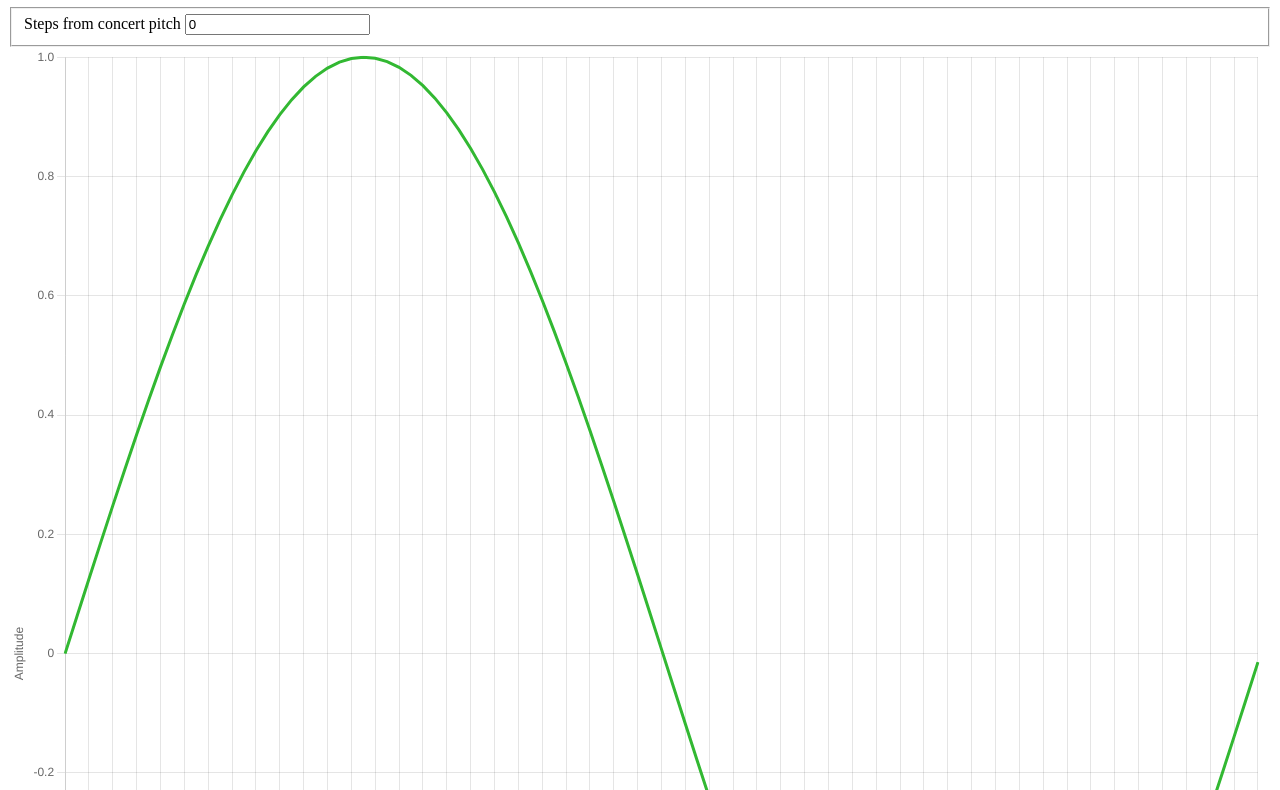
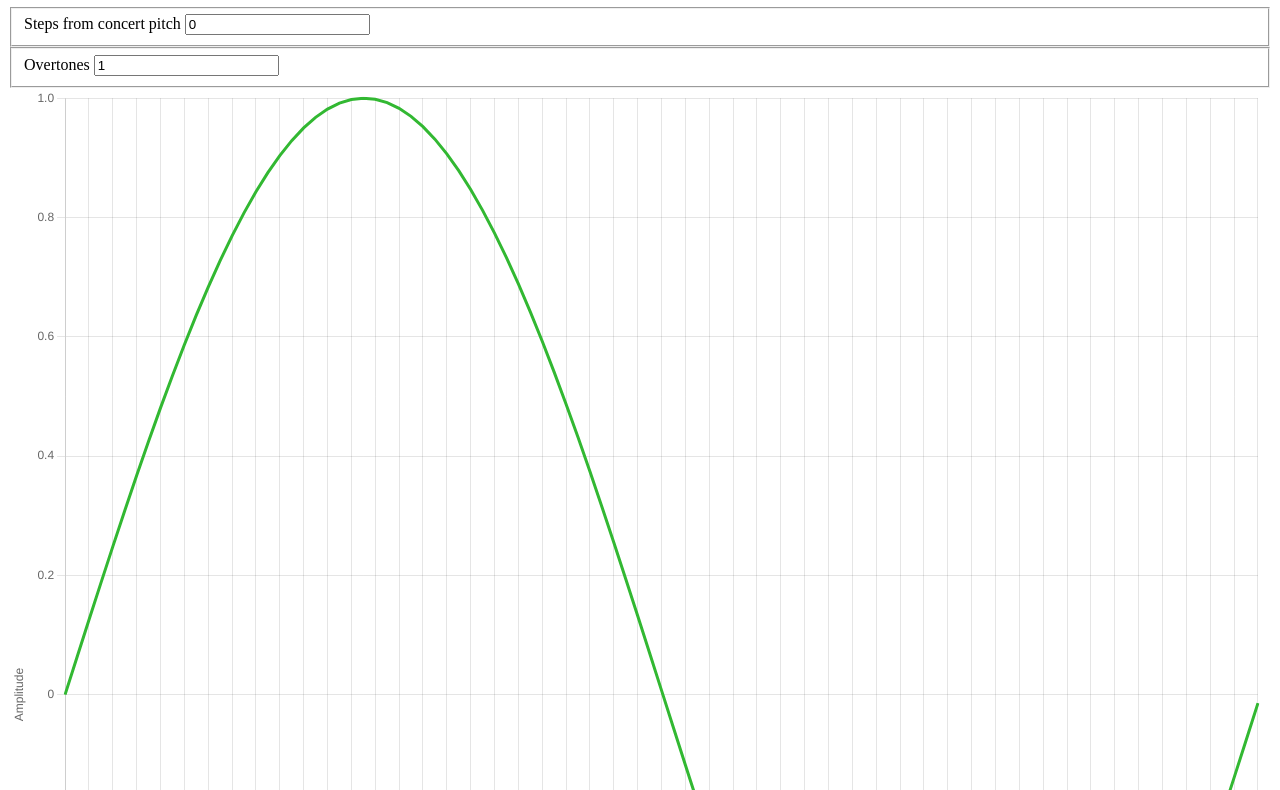
Before and after one commit to dmgarland/synth-oscilloscope, a plain HTML site: page index.html in a window 1280 px wide. Shown: the part 73-863 px from the top of the page. Drawn offline with Linux system fonts and the light colour scheme.

Commit message:
Dynamically add over/undertones

```diff
--- a/index.html
+++ b/index.html
@@ -11,6 +11,11 @@
             <input type="number" id="steps" value="0" onchange="update()" />
         </fieldset>
 
+        <fieldset>
+            <label for="overtones">Overtones</label>
+            <input type="text" id="overtones" value="1" onchange="update()" />
+        </fieldset>
+
         <canvas id="oscilloscope" width="600" height="600"></canvas>
 
         <script src="js/synth.js"></script>
--- a/js/synth.js
+++ b/js/synth.js
@@ -7,34 +7,39 @@ var audioCtx = new (window.AudioContext || window.webkitAudioContext)();
 
 var seconds = 1;
 var total_samples = audioCtx.sampleRate * seconds;
-var myArrayBuffer = audioCtx.createBuffer(channels.mono, total_samples, audioCtx.sampleRate);
 var ref_freq = 440.0; // concert pitch 440 cycles (hertz) per second
 var A = Math.pow(2, 1 / 12); // equal temperament
 var steps = 0; // how many ET semitones away from concert pitch?
-var phase = 0.0; // How far along the wave we are?
 var TAU = Math.PI * 2; // ratio between circumfrence and radius
 var chart;
+var harmonics = [];
 
 function update() {
-    phase = 0.0
     steps = document.getElementById('steps').value;
+    overtones = document.getElementById('overtones').value.split(",");
+    harmonics = overtones.map(function(overtone) { return { overtone: parseInt(overtone), phase: 0.0 };});
 
-    for (var channel = 0; channel < myArrayBuffer.numberOfChannels; channel++) {
-        fillBuffer(myArrayBuffer.getChannelData(channel));
-        plotOscilloscope(myArrayBuffer.getChannelData(channel).slice(0, 101));
+    var buffer = audioCtx.createBuffer(channels.mono, total_samples, audioCtx.sampleRate);
+    for (var channel = 0; channel < buffer.numberOfChannels; channel++) {
+        fillBuffer(buffer.getChannelData(channel));
+        plotOscilloscope(buffer.getChannelData(channel).slice(0, 101));
     }
-    sound();
+    sound(buffer);
 }
 
 
 // PCM = Pulse code modulation https://en.wikipedia.org/wiki/Pulse-code_modulation
 function fillBuffer(pcm_data) {
     var pulse_hz = ref_freq * Math.pow(A, steps);
-    var increment = pulse_hz / audioCtx.sampleRate;
+    for(var h = 0; h < harmonics.length; h++) {
+        var harmonic = harmonics[h];
 
-    for (var i = 0; i < pcm_data.length; i++) {
-        pcm_data[i] = Math.sin(phase * TAU);
-        phase = (phase + increment) % 1.0;
+        var increment = (pulse_hz * harmonic.overtone) / audioCtx.sampleRate;
+
+        for (var i = 0; i < pcm_data.length; i++) {
+            pcm_data[i] += Math.sin(harmonic.phase * TAU);
+            harmonic.phase = (harmonic.phase + increment) % 1.0;
+        }
     }
 }
 
@@ -91,13 +96,13 @@ function plotOscilloscope(pcm_data) {
     chart.update()
 }
 
-function sound() {
+function sound(buffer) {
     // Get an AudioBufferSourceNode.
     // This is the AudioNode to use when we want to play an AudioBuffer
     var source = audioCtx.createBufferSource();
 
     // set the buffer in the AudioBufferSourceNode
-    source.buffer = myArrayBuffer;
+    source.buffer = buffer;
 
     // connect the AudioBufferSourceNode to the
     // destination so we can hear the sound
```
